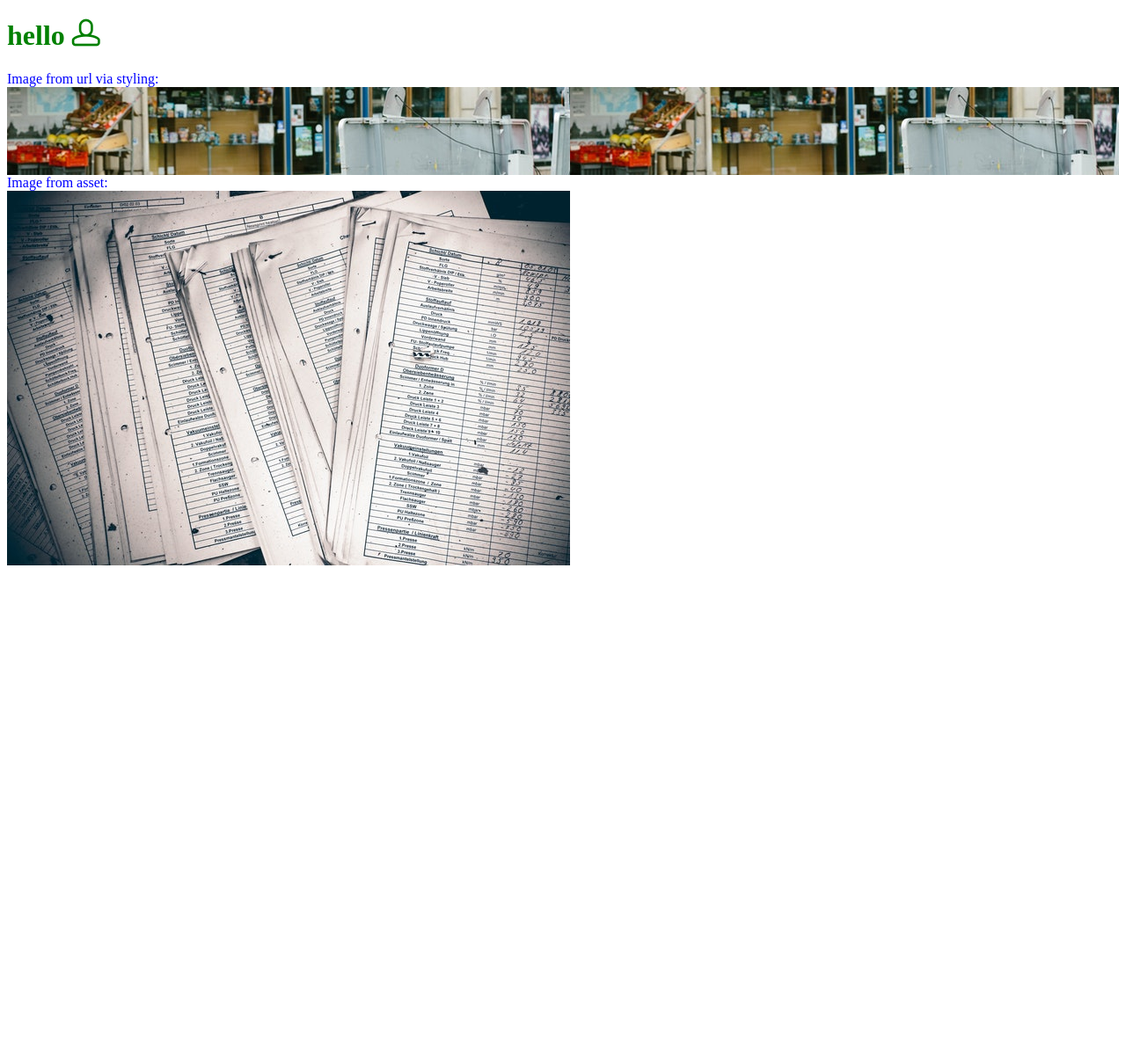
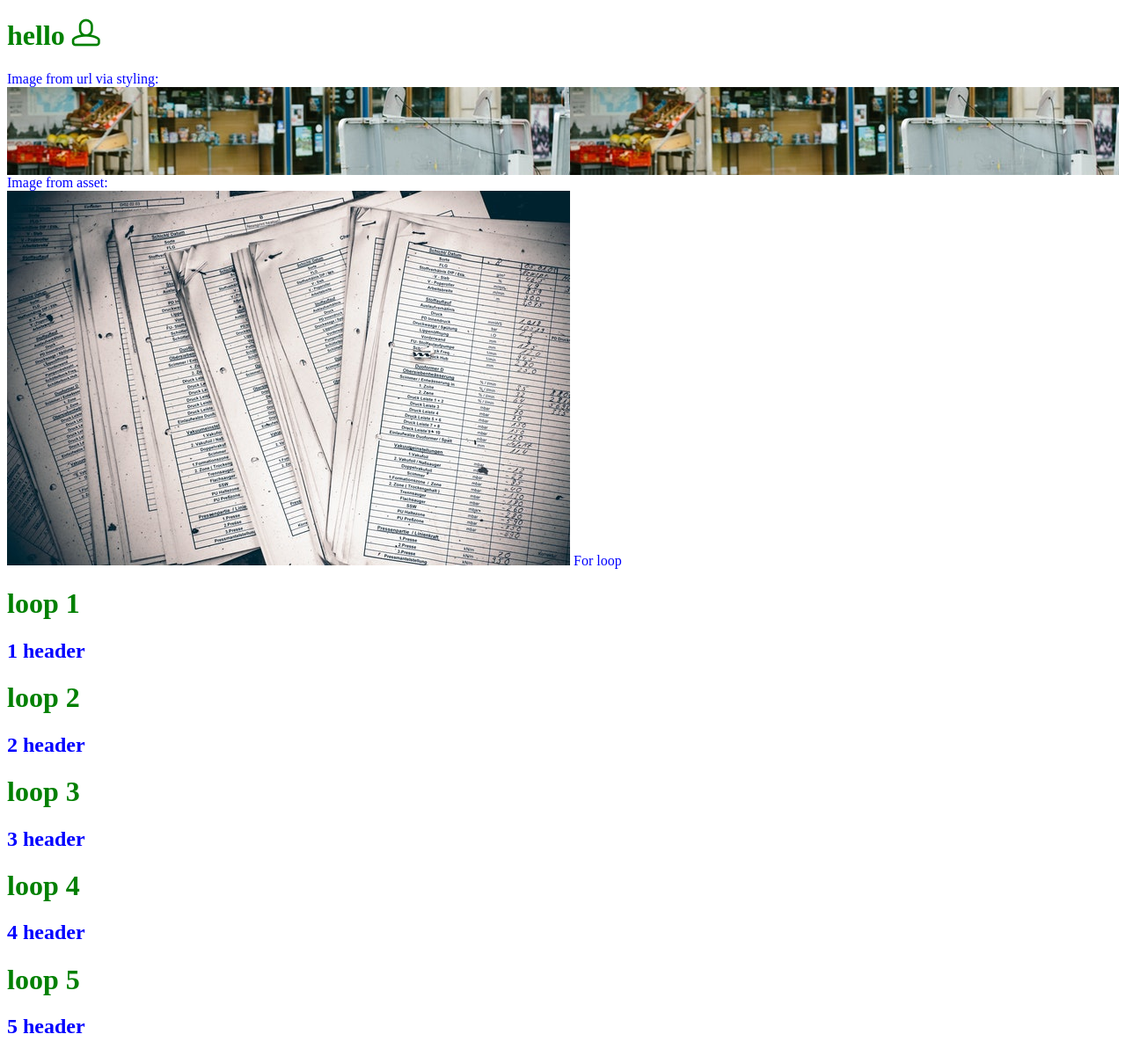
Before and after one commit to lordblendi/jekyll-default-mockup, a Jekyll site: the page built from index.md, in a window 1280 px wide. Shown: the whole page at 88% size. Built offline with Jekyll 4.4.1, drawn with Linux system fonts in a browser that asks for light colours; nearby versions of some CDN libraries; some web fonts are replaced; before the commit the page ends 900 px from its top, so only the background shows below that.

Commit message:
added example of forloop

```diff
--- /dev/null
+++ b/_includes/loop-file.html
@@ -0,0 +1 @@
+<h2>{{include.item}} header</h2>
--- a/_layouts/home.html
+++ b/_layouts/home.html
@@ -10,5 +10,14 @@
     Image from asset: <br/>
     <img src="{{ '/assets/images/files.jpg' | relative_url}}"/>
     {% include js_files.html %}
+
+
+    For loop
+    {% for i in (1..5) %}
+      <h1>loop {{i}}</h1>
+      {% include loop-file.html
+        item=i
+      %}
+    {% endfor %}
   </body>
 </html>
```
Also changed, not shown: README.md.
